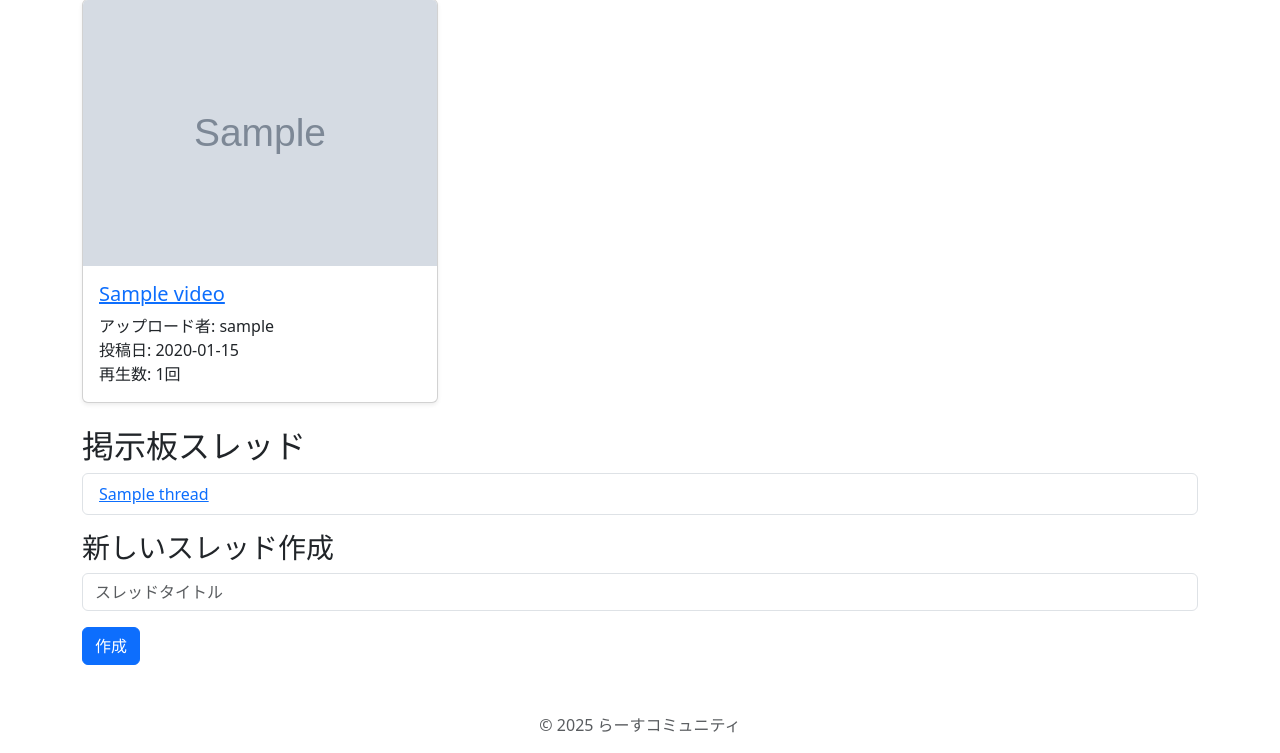
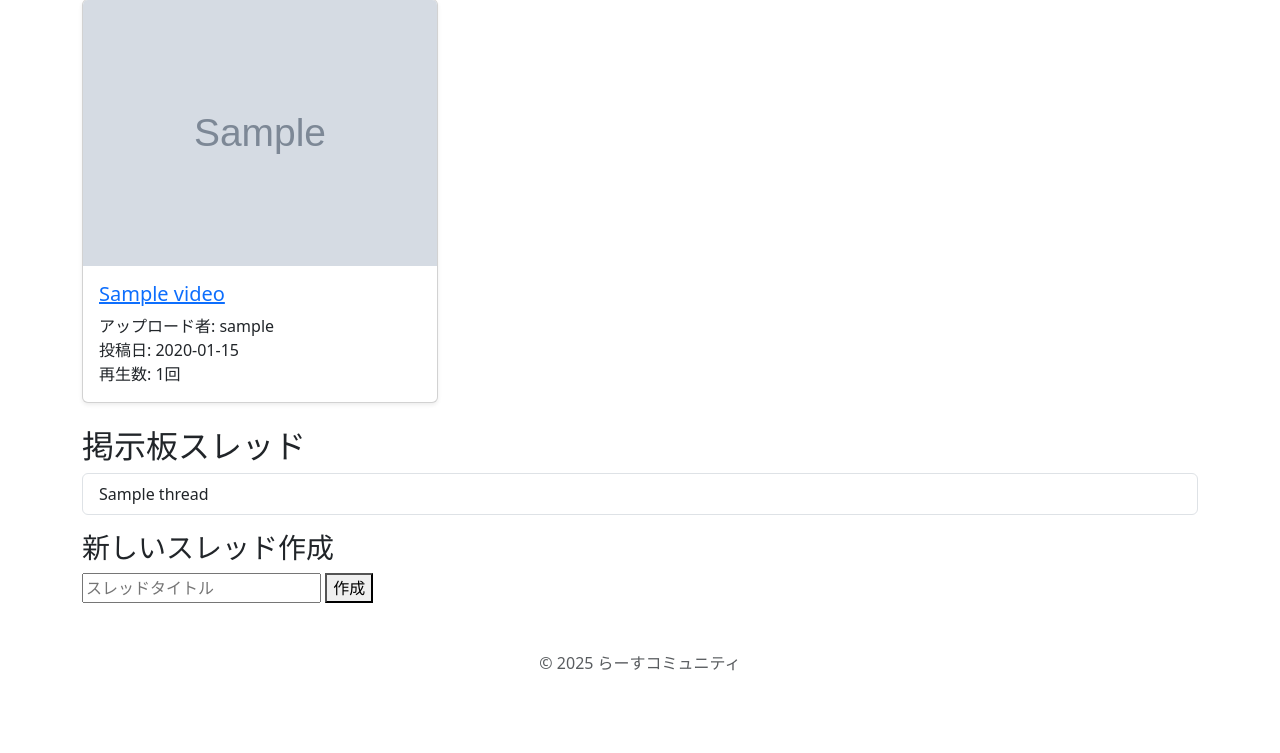
Before and after one commit to sodack2/rearth_youtube, a Flask app: template templates/genre.html in a window 1280 px wide. Shown: the part 199-952 px from the top of the page. After the commit the page ends 870 px from the top, so only its background shows below. Run offline with Flask 3, Linux system fonts and the light colour scheme; the template is opened without the code that fills it: values that come from a table or form of the project are taken from there, others are empty; a user stored in the database is signed in; tables that the repository leaves empty hold one stand-in row (values such as "Sample post"); grey boxes marked "Sample" are stand-in pictures.

Commit message:
Update genre.html

```diff
--- a/templates/genre.html
+++ b/templates/genre.html
@@ -11,8 +11,8 @@
     <div class="col-md-4">
       <div class="card mb-4 shadow-sm">
         <a href="{{ url_for('video_page', video_id=vid.id) }}">
-            <!-- サムネだけ表示：imgにする -->
-            <img src="{{ url_for('uploaded_file', filepath=vid.filename) }}"
+          <!-- ✅ サムネは thumbnail を使う -->
+          <img src="{{ url_for('uploaded_file', filepath=vid.thumbnail) }}"
                alt="{{ vid.title }}" class="card-img-top">
         </a>
         <div class="card-body">
@@ -21,7 +21,7 @@
           </h5>
           <p class="card-text">
             アップロード者: {{ vid.user.username }}<br>
-              投稿日: {{ vid.upload_time.strftime("%Y-%m-%d") }}<br>
+            投稿日: {{ vid.upload_time.strftime('%Y-%m-%d') }}<br>
             再生数: {{ vid.view_count }}回
           </p>
         </div>
@@ -34,24 +34,16 @@
 
 <h2>掲示板スレッド</h2>
 <ul class="list-group mb-3">
-    {% for th in threads %}
-      <li class="list-group-item">
-        <a href="{{ url_for('thread', thread_id=th.id) }}">{{ th.title }}</a>
-      </li>
+  {% for t in threads %}
+    <li class="list-group-item">{{ t.title }}</li>
   {% else %}
     <li class="list-group-item">スレッドがありません。</li>
   {% endfor %}
 </ul>
 
-  {% if current_user.is_authenticated %}
 <h3>新しいスレッド作成</h3>
 <form method="post" action="{{ url_for('create_thread', category_id=category.id) }}">
-      <div class="mb-3">
-        <input type="text" name="title" class="form-control" placeholder="スレッドタイトル">
-      </div>
-      <button type="submit" class="btn btn-primary">作成</button>
+  <input type="text" name="title" placeholder="スレッドタイトル" required>
+  <button type="submit">作成</button>
 </form>
-  {% else %}
-    <p><a href="{{ url_for('login') }}">ログイン</a>するとスレッド作成ができます。</p>
-  {% endif %}
 {% endblock %}
```
Lines whose indentation alone changed are shown as unchanged.
